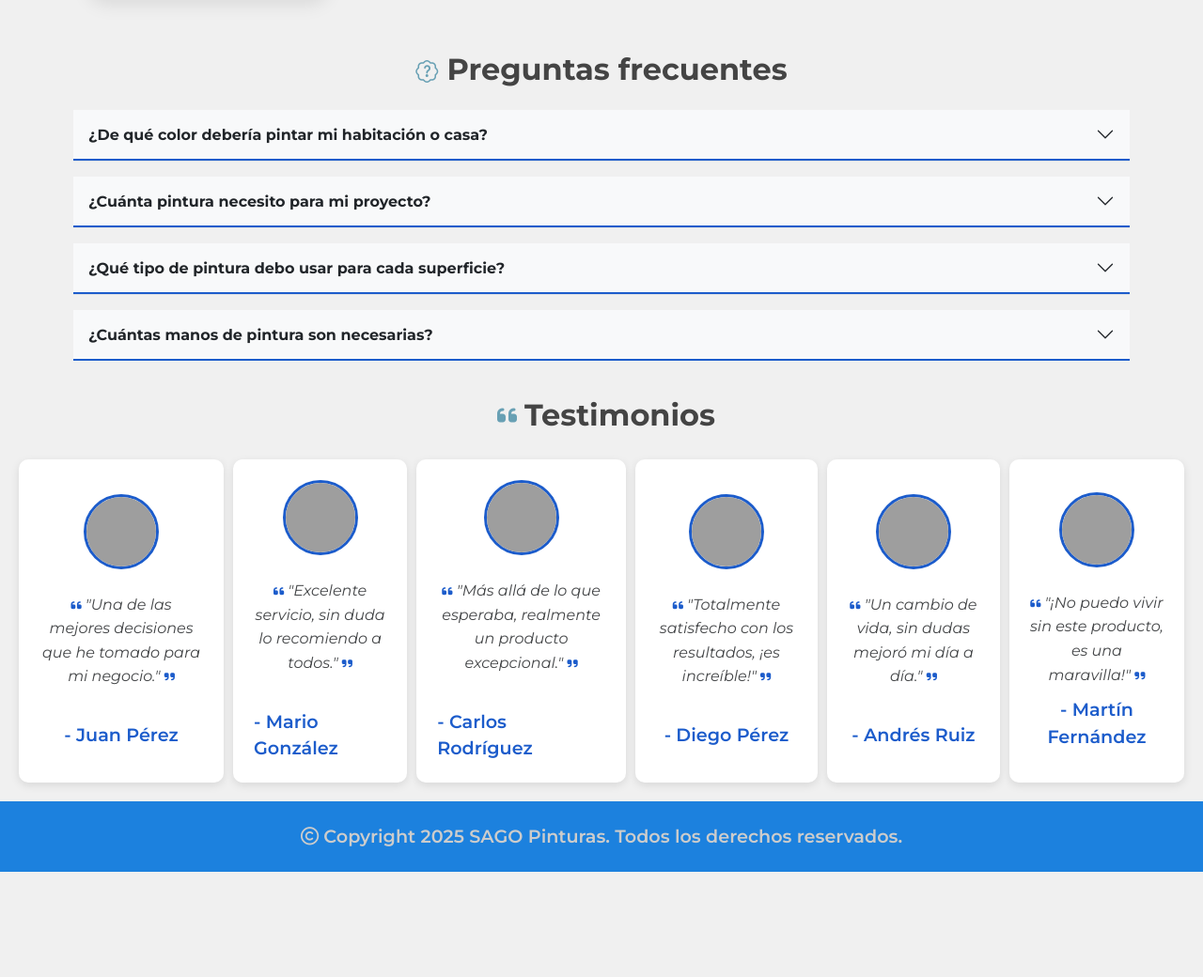
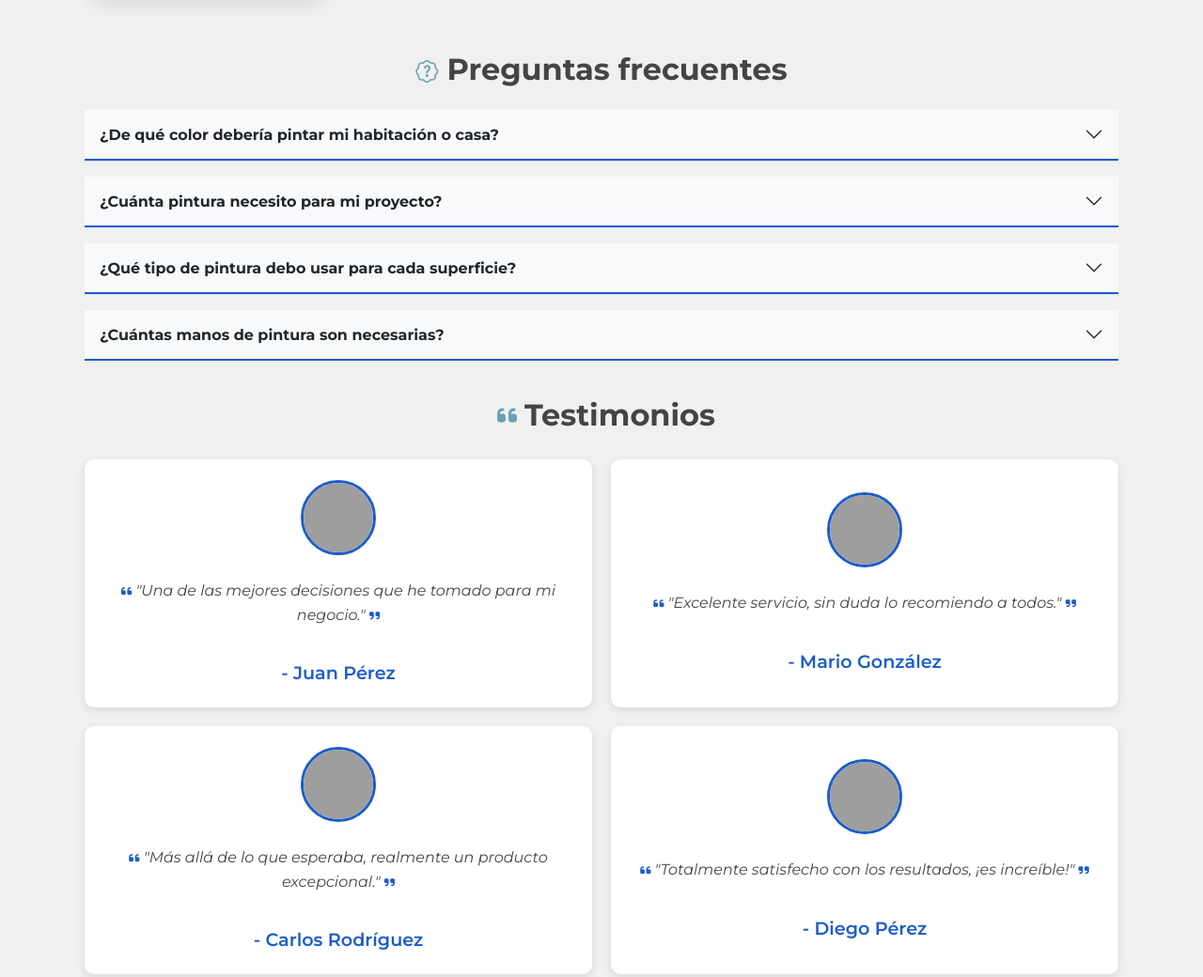
Before and after one commit to SergioHerrera22/sago-pintureria, a website: page index.html in a window 1280 px wide. Shown: the part 1192-2232 px from the top of the page at 94% size. Before the commit the page ends 2120 px from the top, so only its background shows below. Drawn offline with nearby package versions, Linux system fonts and the light colour scheme; grey boxes are pictures that could not be loaded.

Commit message:
cambio de d-flex a d-grid para mejorar el responsive de las cards de testimonios en el index.html

```diff
--- a/index.html
+++ b/index.html
@@ -464,7 +464,7 @@
         </h2>
 
         <div
-          class="accordion accordion-flush d-flex flex-column gap-3"
+          class="accordion accordion-flush d-flex flex-column gap-3 container"
           id="accordionFlushExample"
         >
           <div class="accordion-item">
@@ -584,7 +584,7 @@
           <i class="fa fa-quote-left pe-2"></i> Testimonios
         </h2>
       </div>
-      <section class="testimonials">
+      <section class="testimonials container">
         <div class="slide-fwd-top testimonial">
           <div class="testimonial-image">
             <img
--- a/scss/layout/home/_testimonials.scss
+++ b/scss/layout/home/_testimonials.scss
@@ -25,11 +25,11 @@
 }
 
 .testimonials {
-  display: flex;
-  gap: 10px;
+  display: grid;
+  grid-template-columns: repeat(auto-fill, minmax(400px, 1fr));
+  grid-template-rows: repeat(auto-fill, minmax(200px, 1fr));
+  grid-gap: 20px;
   padding: 20px;
-
-  perspective: 1000px;
 
   .testimonial {
     background: white;
```
Also changed, not shown: css/style.css, 1 other file.
